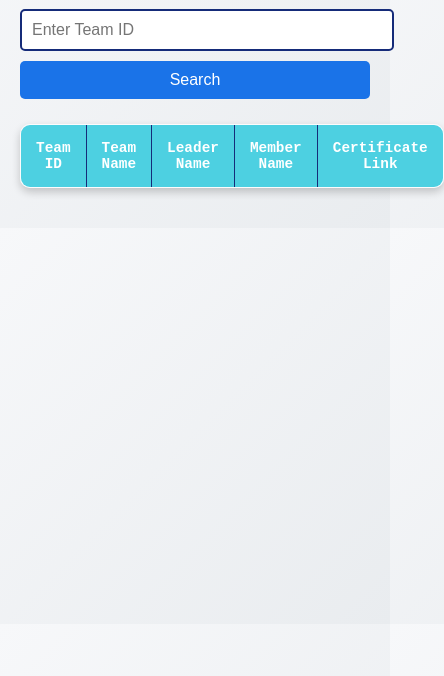
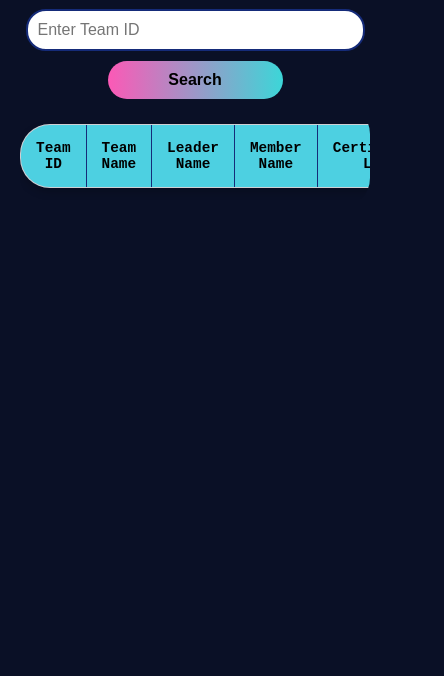
Before and after one commit to Abhaykesarwani01/certificate-generator, a website: page public/index.html in a window 390 px wide. Shown: the part 168-844 px from the top of the page, 444 px wide, since content can reach past the window. Drawn offline with nearby package versions, Linux system fonts and the light colour scheme; a web font is replaced by a local one.

Commit message:
Updated UI of certificate-generator

```diff
--- a/public/index.html
+++ b/public/index.html
@@ -1,129 +1,29 @@
 <!DOCTYPE html>
 <html lang="en">
   <head>
-  <meta charset="UTF-8">
-  <meta name="viewport" content="width=device-width, initial-scale=1.0">
+    <meta charset="UTF-8" />
+    <meta name="viewport" content="width=device-width, initial-scale=1.0" />
     <title>Team Certificates</title>
 
     <script src="certificate.js" defer></script>
-  <script src="https://cdnjs.cloudflare.com/ajax/libs/jspdf/2.5.1/jspdf.umd.min.js"></script> <!-- Include jsPDF -->
-  <link rel="icon" href="favicon.ico" type="image/x-icon">
+    <script src="https://cdnjs.cloudflare.com/ajax/libs/jspdf/2.5.1/jspdf.umd.min.js"></script>
+    <!-- Include jsPDF -->
+    <link rel="stylesheet" href="style.css" />
+    <link rel="icon" href="favicon.ico" type="image/x-icon" />
 
     <!-- Google Fonts -->
-  <link href="https://fonts.googleapis.com/css2?family=Overpass+Mono:wght@400&display=swap" rel="stylesheet">
-
-  <style>
-    /* Base styles */
-    body {
-      font-family: 'Overpass Mono', monospace; /* Set font to Overpass Mono */
-      margin: 0;
-      padding: 20px;
-      color: #152b79;
-      text-align: center;
-      background: linear-gradient(135deg, #f7f8fa 0%, #e9ecef 100%);
-    }
-
-    h1 {
-      color: black;
-      margin-bottom: 20px;
-      font-size: 2.5em;
-    }
-
-    input[type="text"] {
-      padding: 10px;
-      border: 2px solid #152b79;
-      border-radius: 5px;
-      width: 250px;
-      font-size: 1em;
-      transition: border-color 0.3s ease;
-    }
-
-    input[type="text"]:focus {
-      border-color: #003399;
-    }
-
-    button {
-      padding: 10px 20px;
-      background-color: #1a73e8; /* Changed button color */
-      color: white;
-      border: none;
-      border-radius: 5px;
-      font-size: 1em;
-      cursor: pointer;
-      transition: background-color 0.3s ease, transform 0.3s ease;
-    }
-
-    button:hover {
-      background-color: #0056b3; /* Darker shade on hover */
-      transform: scale(1.05);
-    }
-
-    /* Table styles */
-    table {
-      width: 100%;
-      max-width: 800px;
-      margin: 20px auto;
-      border-collapse: collapse;
-      position: relative;
-      background-color: rgba(255, 255, 255, 0.8); /* White with some transparency */
-      border-radius: 10px;
-      overflow: hidden;
-      box-shadow: 0 4px 8px rgba(0, 0, 0, 0.2);
-    }
-
-    th, td {
-      padding: 15px;
-      border: 1px solid #152b79;
-      text-align: center;
-      transition: background-color 0.3s ease;
-    }
-
-    th {
-      background-color: #4dd0e1; /* Light Cyan */
-      color: white;
-      position: sticky;
-      top: 0; /* Fixed header */
-      z-index: 10; /* Keep header on top */
-    }
-
-    td {
-      background-color: white;
-      color: #152b79;
-    }
-
-    td a {
-      color: #003399;
-      text-decoration: none;
-      transition: color 0.3s ease;
-    }
-
-    td a:hover {
-      color: #0056b3;
-    }
-
-    /* Responsive Design */
-    @media screen and (max-width: 768px) {
-      h1 {
-        font-size: 2em;
-      }
-
-      input[type="text"], button {
-        width: 100%;
-        margin: 5px 0;
-      }
-
-      table {
-        font-size: 0.9em;
-      }
-    }
-  </style>
+    <link
+      href="https://fonts.googleapis.com/css2?family=Overpass+Mono:wght@400&display=swap"
+      rel="stylesheet"
+    />
   </head>
   <body>
     <h1>Search for Team and Generate Certificates</h1>
 
-  <input type="text" id="teamIDInput" placeholder="Enter Team ID">
-  <button onclick="searchTeam()">Search</button>
+    <input type="text" id="teamIDInput" placeholder="Enter Team ID" />
+    <button class="searchbtn" onclick="searchTeam()">Search</button>
 
+    <div class="table-container">
       <table id="teamTable" border="1">
         <thead>
           <tr>
@@ -136,5 +36,6 @@
         </thead>
         <tbody></tbody>
       </table>
+    </div>
   </body>
 </html>
--- /dev/null
+++ b/public/style.css
@@ -0,0 +1,126 @@
+body {
+  font-family: "Overpass Mono", monospace; /* Set font to Overpass Mono */
+  margin: 0;
+  padding: 20px;
+  color: #152b79;
+  text-align: center;
+  background: rgba(6, 12, 34, 0.98);
+}
+
+h1 {
+  color: white;
+  margin-bottom: 20px;
+  font-size: 2.5em;
+}
+
+input[type="text"] {
+  padding: 10px;
+  border: 2px solid #152b79;
+  border-radius: 20px;
+  width: 250px;
+  font-size: 1em;
+  transition: border-color 0.3s ease;
+}
+
+input[type="text"]:focus {
+  border-color: #3cd6d8;
+  outline: none;
+}
+
+button {
+  padding: 10px 16px;
+  background: linear-gradient(to right, #fc59b6 0%, #3cd6d8 100%);
+  color: black;
+  border: none;
+  border-radius: 30px;
+  font-weight: 600;
+  font-size: 1em;
+  cursor: pointer;
+  transition: background-size 0.3s ease, transform 0.3s ease;
+  background-size: 100% 100%;
+}
+
+button:hover {
+  background-size: 150% 150%;
+  transition: background-size 0.4s ease-in-out, transform 0.4s ease-in-out;
+}
+
+/* Table styles */
+table {
+  width: 100%;
+  max-width: 800px;
+  font-size: 0.9em;
+  margin: 20px auto;
+  border-collapse: collapse;
+  position: relative;
+  background-color: rgba(255, 255, 255, 0.8); /* White with some transparency */
+  border-radius: 30px;
+  overflow: hidden;
+  box-shadow: 0 4px 8px rgba(0, 0, 0, 0.2);
+}
+
+th,
+td {
+  padding: 15px;
+  border: 1px solid #152b79;
+  text-align: center;
+  transition: background-color 0.3s ease;
+}
+
+th {
+  background-color: #4dd0e1; /* Light Cyan */
+  color: black;
+  position: sticky;
+  top: 0; /* Fixed header */
+  z-index: 10; /* Keep header on top */
+}
+
+td {
+  background-color: white;
+  color: #152b79;
+}
+
+td a {
+  color: #003399;
+  text-decoration: none;
+  transition: color 0.3s ease;
+}
+
+td a:hover {
+  color: #0056b3;
+}
+
+/* Responsive Design */
+@media screen and (max-width: 768px) {
+  h1 {
+    font-size: 2em;
+  }
+  button {
+    width: 100%;
+    margin: 5px 0;
+  }
+  input[type="text"] {
+    width: 90%;
+    margin: 5px 0;
+  }
+  .searchbtn {
+    width: 50%;
+    margin: 5px 0;
+  }
+
+  table {
+    font-size: 0.9em;
+  }
+}
+
+.table-container {
+  overflow-x: auto;
+  border-radius: 30px;
+}
+
+@media (max-width: 600px) {
+  .table-container {
+    overflow-x: auto;
+    -webkit-overflow-scrolling: touch; /* For smooth scrolling on iOS */
+  }
+}
```
Lines whose indentation alone changed are shown as unchanged.
